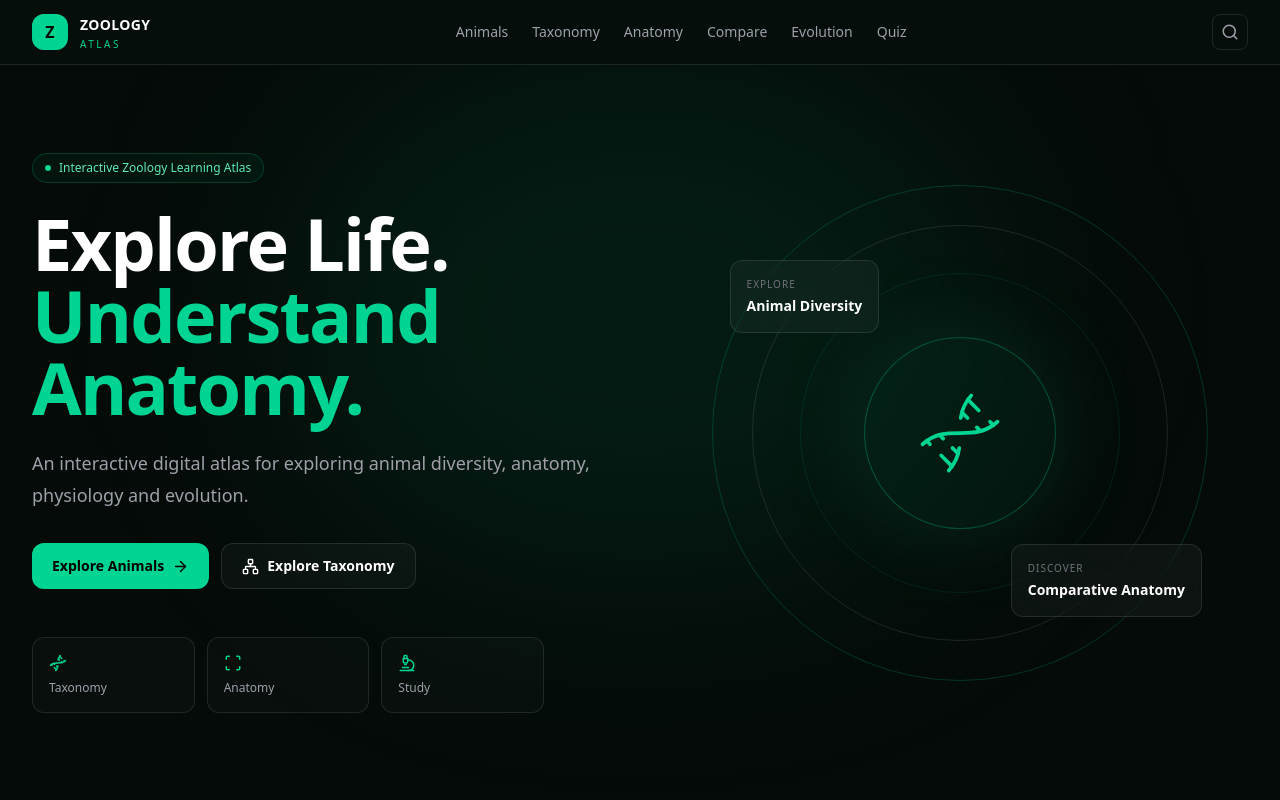
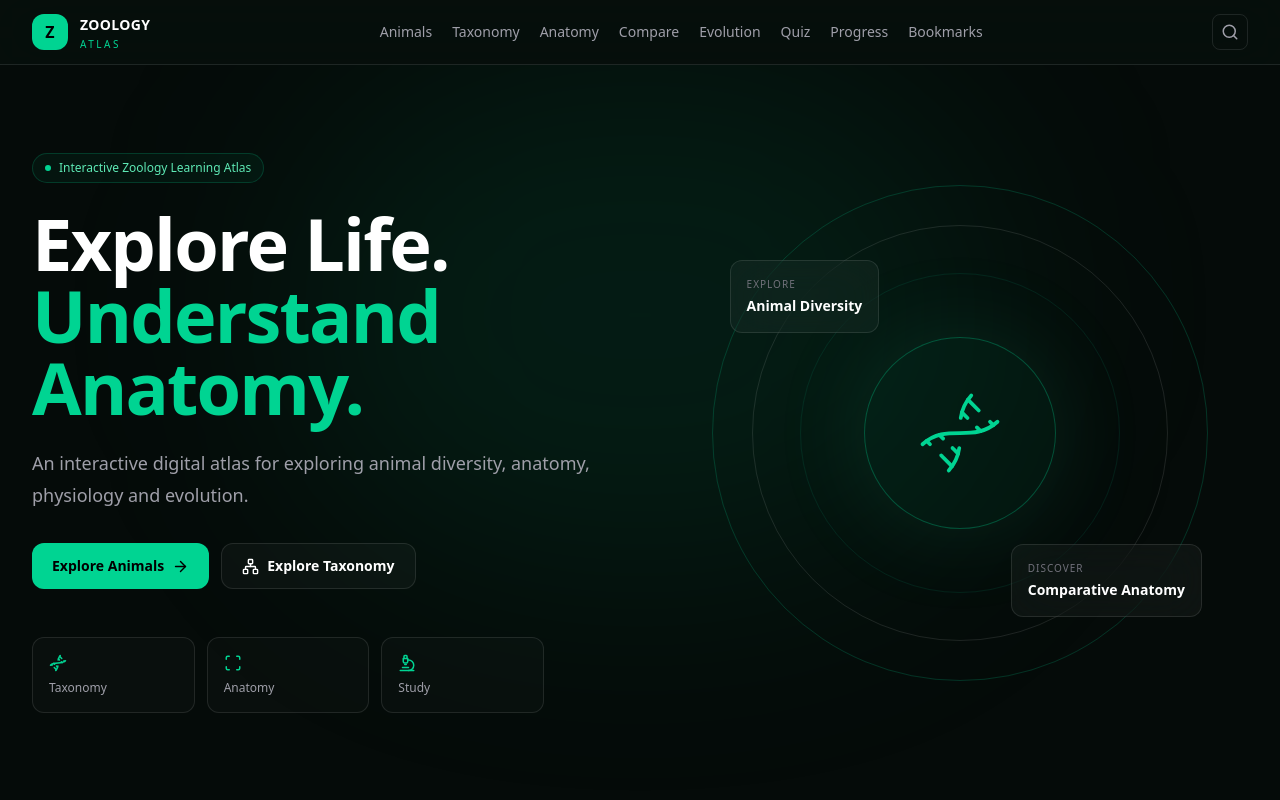
Before and after one commit to kamrulhasanbullet/zoology-atlas, a Next.js app: page / in a window 1280 px wide. Shown: the top 800 px of the page. Built offline with nearby package versions, Linux system fonts and the light colour scheme.

Commit message:
feat: update Navbar component links - Added Progress and Bookmarks links to the navigation menu.

```diff
--- a/components/layout/Navbar.tsx
+++ b/components/layout/Navbar.tsx
@@ -29,6 +29,14 @@ const links = [
     name: "Quiz",
     href: "/quiz",
   },
+  {
+    name: "Progress",
+    href: "/progress",
+  },
+  {
+    name: "Bookmarks",
+    href: "/bookmarks",
+  },
 ];
 
 export default function Navbar() {
@@ -59,7 +67,7 @@ export default function Navbar() {
         </Link>
 
         {/* Desktop Navigation */}
-        <nav className="hidden items-center gap-6 lg:flex">
+        <nav className="hidden items-center gap-5 xl:flex">
           {links.map((link) => (
             <Link
               key={link.href}
```
